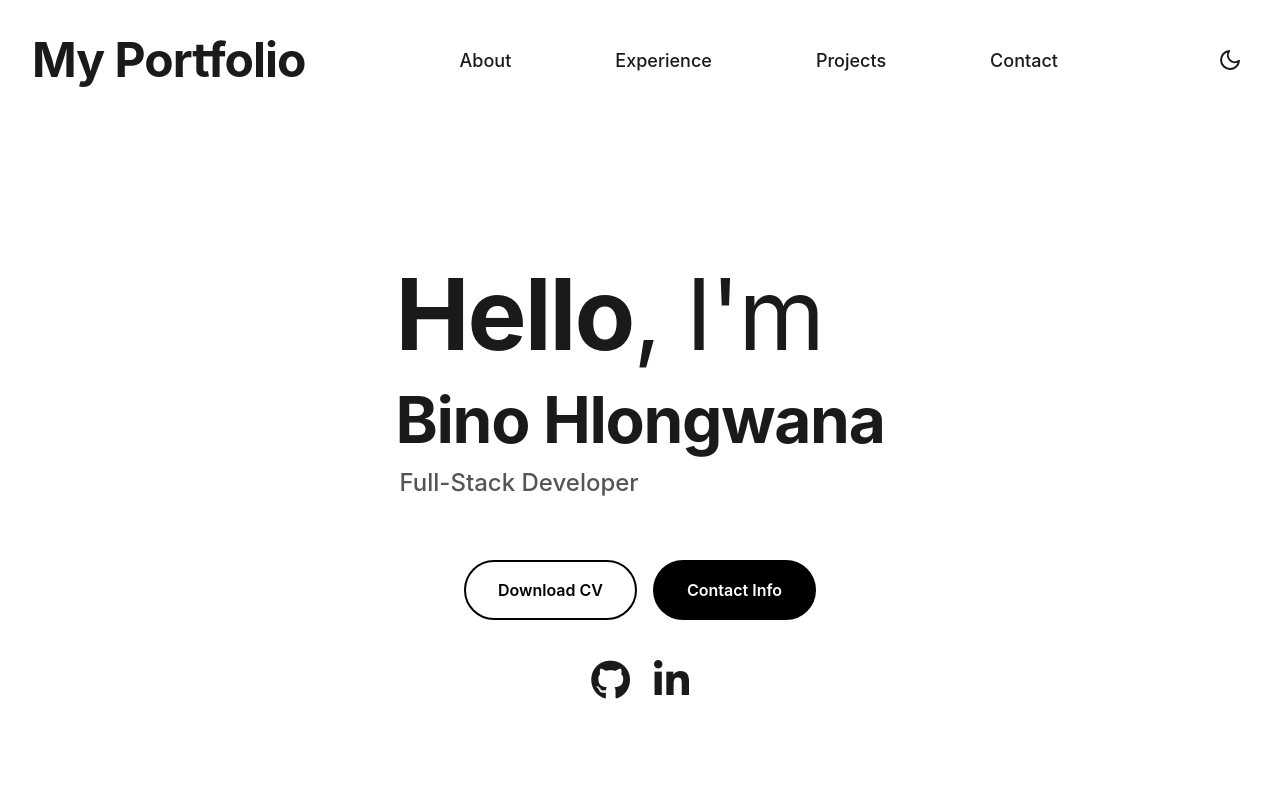
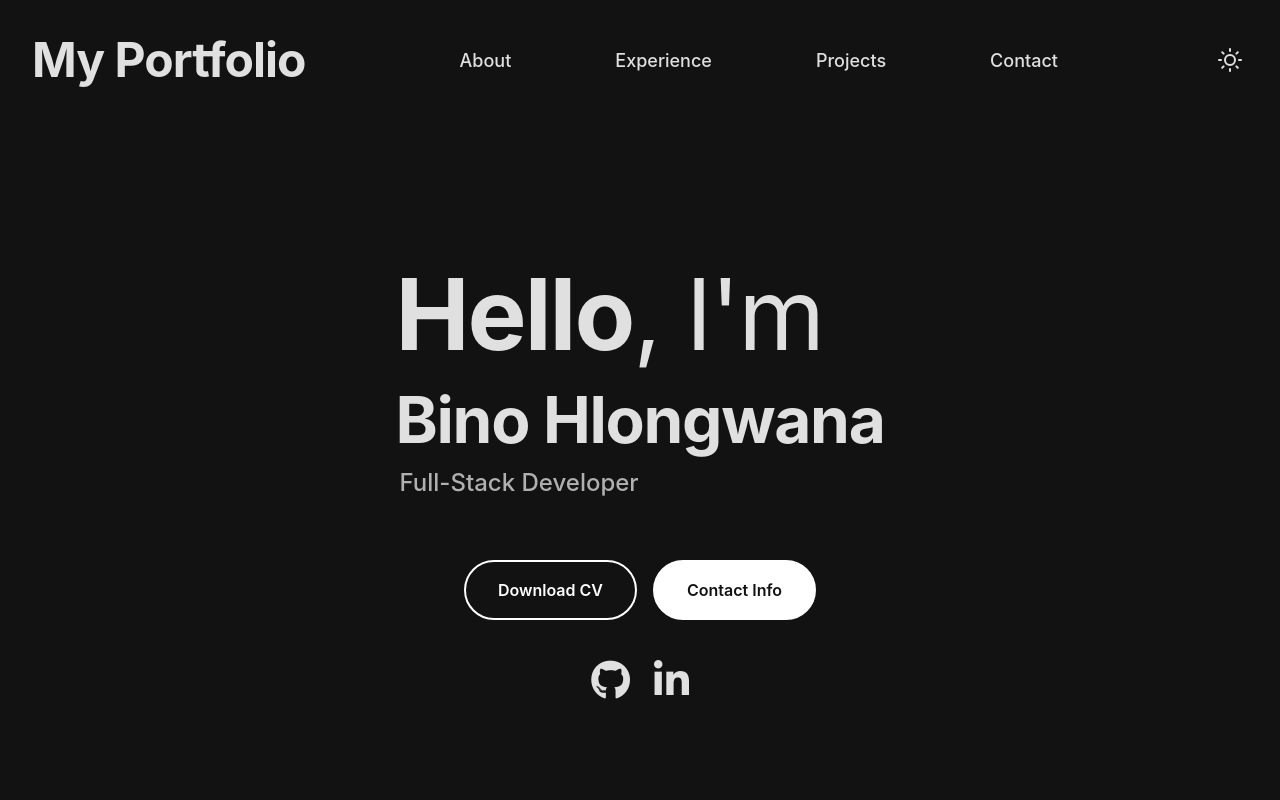
Before and after one commit to Robotbino/PorfolioWebsite, an Angular app: page /home in a window 1280 px wide. Shown: the top 800 px of the page. Built offline with nearby package versions, Linux system fonts and the light colour scheme.

Commit message:
Fixing Default dark mode light mode toggle

```diff
--- a/src/app/landingpage/landingpage.component.ts
+++ b/src/app/landingpage/landingpage.component.ts
@@ -12,7 +12,7 @@ export class LandingpageComponent implements OnInit,OnDestroy {
 
   constructor() {}
   private link = document.createElement('a');
-  private darkModeMediaQuery = window.matchMedia("(prefers-color-scheme: dark)");
+  private darkModeMediaQuery = window.matchMedia("(prefers-color-scheme: light)");
   private isDarkMode = this.darkModeMediaQuery.matches;
   private mediaQueryListener: ((e: MediaQueryListEvent) => void) | null = null;
   private hasManualOverride = false; // Track if user has manually set a preference
--- a/src/styles.css
+++ b/src/styles.css
@@ -91,29 +91,25 @@
 
 @media (prefers-color-scheme: dark) {
   :root {
-    --color-background: #121212;
-    --color-text-primary: #e0e0e0;
-    --color-text-secondary: #b0b0b0;
-    --color-text-tertiary: #999999;
-    --color-text-muted: #757575;
-    --color-accent: #ffffff;
-    --color-accent-hover: #e0e0e0;
-    --color-border: #333333;
-    --color-border-dark: #444444;
-    --color-card-bg: #1e1e1e;
-    --color-tag-bg: #2a2a2a;
-    --color-tag-hover: #333333;
-    --color-linkedin: #2D8FF7;
+  --color-background: #ffffff;
+  --color-text-primary: #1a1a1a;
+  --color-text-secondary: #555555;
+  --color-text-tertiary: #666666;
+  --color-text-muted: #999999;
+  --color-accent: #000000;
+  --color-accent-hover: #333333;
+  --color-border: #e0e0e0;
+  --color-border-dark: #d0d0d0;
+  --color-card-bg: #ffffff;
+  --color-tag-bg: #f5f5f5;
+  --color-tag-hover: #e8e8e8;
+  --color-linkedin: #0A66C2;
 
-    --gradient-overlay-start: rgba(18, 18, 18, 0);
-    --gradient-overlay-mid: rgba(18, 18, 18, 0.3);
-    --gradient-overlay-strong: rgba(18, 18, 18, 0.8);
-    --gradient-overlay-full: rgba(18, 18, 18, 1);
-
-    --shadow-sm: 0 1px 3px rgba(0, 0, 0, 0.2);
-    --shadow-md: 0 4px 12px rgba(0, 0, 0, 0.3);
-    --shadow-lg: 0 10px 30px rgba(0, 0, 0, 0.4);
-    --shadow-hover: 0 12px 35px rgba(0, 0, 0, 0.5);
+  /* Gradient overlay colors */
+  --gradient-overlay-start: rgba(255, 255, 255, 0);
+  --gradient-overlay-mid: rgba(255, 255, 255, 0.3);
+  --gradient-overlay-strong: rgba(255, 255, 255, 0.8);
+  --gradient-overlay-full: rgba(255, 255, 255, 1);
   }
 }
 
```
